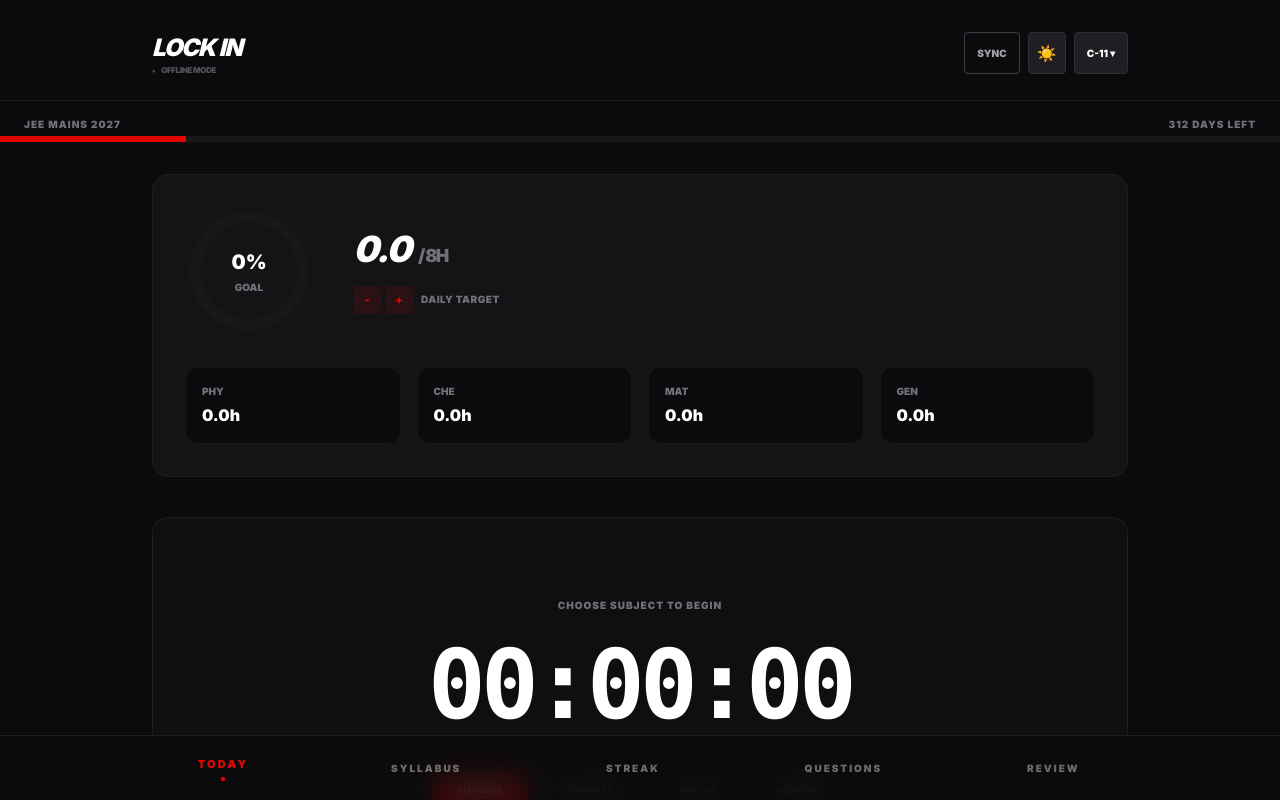
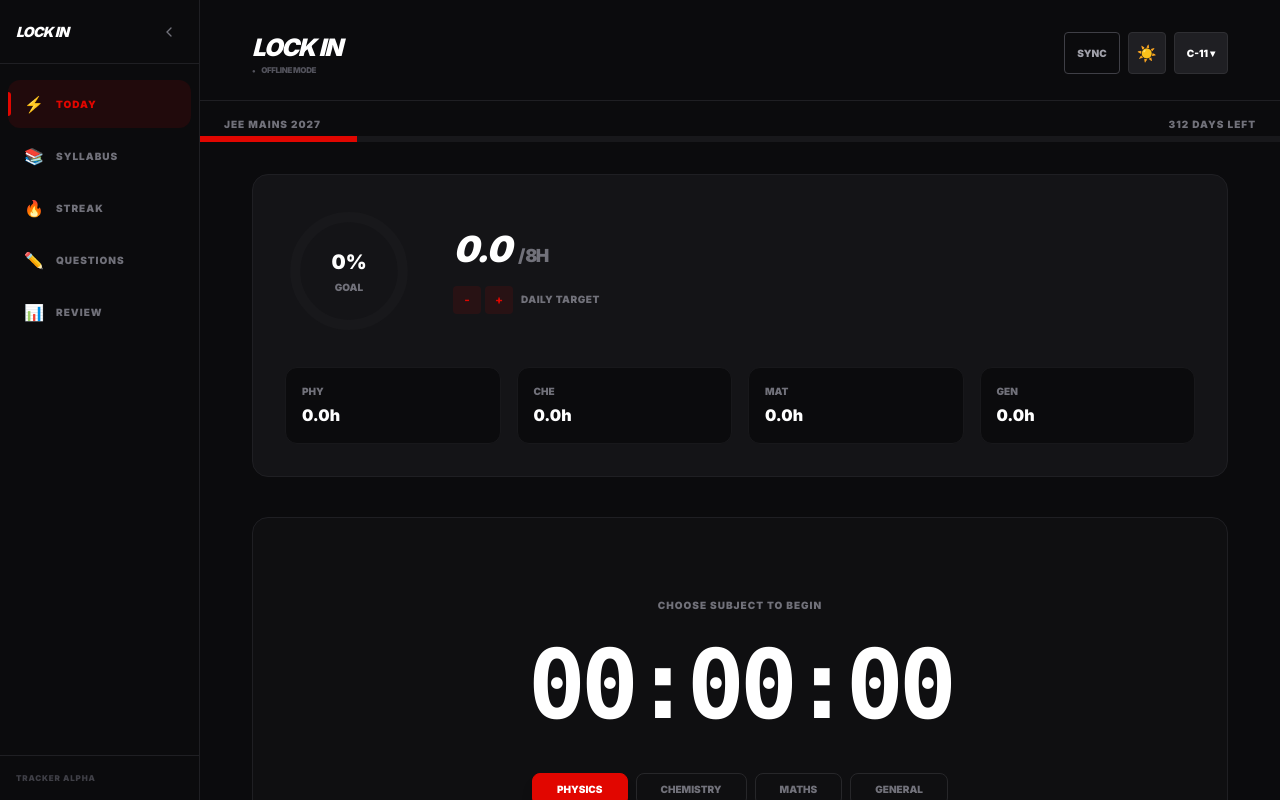
Before and after one commit to lockedinshreyash-netizen/tracker-alpha, a React (Vite) app: page / in a window 1280 px wide. Shown: the top 800 px of the page. Built offline with nearby package versions, Linux system fonts and the light colour scheme.

Commit message:
improved question tracking

```diff
--- a/App.tsx
+++ b/App.tsx
@@ -8,6 +8,7 @@ import { JEE_2027_DATE } from './constants';
 import QuestionsTab from './questions/QuestionsTab';
 import QuestionsBarChart from './review/QuestionsBarChart';
 import QuestionsHeatmap from './review/QuestionsHeatmap';
+import Sidebar from './Sidebar';
 
 // --- Supabase Configuration ---
 const SUPABASE_URL = 'https://ipwmgkctxkopuszkuebh.supabase.co';
@@ -1259,7 +1260,22 @@ const App: React.FC = () => {
   const isCurrentlyLockInActive = state.timer.isLockInActive;
 
   return (
-    <div className={`min-h-screen pb-24 relative selection:bg-[#E10600] selection:text-white transition-colors duration-300 ${isCurrentlyLockInActive ? 'bg-black' : (theme === 'dark' ? 'bg-[#0B0B0D] text-white' : 'bg-white text-black')}`}>
+    <div className={`min-h-screen relative selection:bg-[#E10600] selection:text-white transition-colors duration-300 ${isCurrentlyLockInActive ? 'bg-black' : (theme === 'dark' ? 'bg-[#0B0B0D] text-white' : 'bg-white text-black')}`}>
+      {!isCurrentlyLockInActive && (
+        <Sidebar activeTab={activeTab} onTabChange={handleTabChange} isLockInActive={isCurrentlyLockInActive} theme={theme} />
+      )}
+
+      <AuthModal
+        isOpen={isAuthModalOpen}
+        onClose={() => setIsAuthModalOpen(false)}
+        theme={theme}
+        onAuthSuccess={() => {
+          isInitialSyncDone.current = false;
+          setSyncStatus('syncing');
+        }}
+      />
+
+      <div className={`transition-all duration-300 ${isCurrentlyLockInActive ? '' : 'md:ml-[200px] pt-14 md:pt-0'}`}>
         {!isCurrentlyLockInActive && (
           <Header
             currentClass={state.currentClass}
@@ -1276,17 +1292,7 @@ const App: React.FC = () => {
           />
         )}
 
-      <AuthModal
-        isOpen={isAuthModalOpen}
-        onClose={() => setIsAuthModalOpen(false)}
-        theme={theme}
-        onAuthSuccess={() => {
-          isInitialSyncDone.current = false;
-          setSyncStatus('syncing');
-        }}
-      />
-
-      <main className={`max-w-5xl mx-auto w-full relative z-20 ${isCurrentlyLockInActive ? 'p-0' : 'px-4 md:px-6 py-8'}`}>
+        <main className={`max-w-5xl mx-auto w-full relative z-20 ${isCurrentlyLockInActive ? 'p-0' : 'px-4 md:px-6 py-8 pb-16'}`}>
           {activeTab === 'Today' && (
             <TodayTab
               state={state}
@@ -1332,8 +1338,7 @@ const App: React.FC = () => {
             />
           )}
         </main>
-
-      <Navbar activeTab={activeTab} onTabChange={handleTabChange} isLockInActive={isCurrentlyLockInActive} theme={theme} />
+      </div>
     </div>
   );
 };
--- /dev/null
+++ b/Sidebar.tsx
@@ -0,0 +1,147 @@
+import React, { useState } from 'react';
+import { TabType } from '../types';
+
+interface Props {
+  activeTab: TabType;
+  onTabChange: (tab: TabType) => void;
+  isLockInActive: boolean;
+  theme: 'dark' | 'light';
+}
+
+const TAB_ICONS: Record<TabType, string> = {
+  Today: '⚡',
+  Syllabus: '📚',
+  Streak: '🔥',
+  Questions: '✏️',
+  Review: '📊',
+};
+
+const Sidebar: React.FC<Props> = ({ activeTab, onTabChange, isLockInActive, theme }) => {
+  const [collapsed, setCollapsed] = useState(false);
+  const [mobileOpen, setMobileOpen] = useState(false);
+
+  if (isLockInActive) return null;
+
+  const tabs: TabType[] = ['Today', 'Syllabus', 'Streak', 'Questions', 'Review'];
+  const dark = theme === 'dark';
+
+  const handleTabClick = (tab: TabType) => {
+    onTabChange(tab);
+    setMobileOpen(false);
+  };
+
+  return (
+    <>
+      {/* Mobile top bar */}
+      <div className={`md:hidden fixed top-0 left-0 right-0 z-50 flex items-center justify-between px-4 h-14 border-b backdrop-blur-md ${dark ? 'bg-[#0B0B0D]/90 border-[#1F1F23]' : 'bg-white/90 border-zinc-200'}`}>
+        <button
+          onClick={() => setMobileOpen(!mobileOpen)}
+          className={`p-2 rounded-lg transition-all ${dark ? 'text-zinc-400 hover:text-white hover:bg-zinc-800' : 'text-zinc-500 hover:text-black hover:bg-zinc-100'}`}
+        >
+          <svg width="20" height="20" viewBox="0 0 24 24" fill="none" stroke="currentColor" strokeWidth="2" strokeLinecap="round">
+            {mobileOpen ? (
+              <><line x1="18" y1="6" x2="6" y2="18"/><line x1="6" y1="6" x2="18" y2="18"/></>
+            ) : (
+              <><line x1="3" y1="6" x2="21" y2="6"/><line x1="3" y1="12" x2="21" y2="12"/><line x1="3" y1="18" x2="21" y2="18"/></>
+            )}
+          </svg>
+        </button>
+        <span className={`text-[10px] font-black uppercase tracking-[0.3em] ${dark ? 'text-zinc-400' : 'text-zinc-500'}`}>
+          {activeTab}
+        </span>
+        <div className="w-8" />
+      </div>
+
+      {/* Mobile overlay */}
+      {mobileOpen && (
+        <div
+          className="md:hidden fixed inset-0 z-40 bg-black/60 backdrop-blur-sm"
+          onClick={() => setMobileOpen(false)}
+        />
+      )}
+
+      {/* Sidebar */}
+      <aside
+        className={`fixed top-0 left-0 h-full z-50 flex flex-col transition-all duration-300 ease-out
+          ${dark ? 'bg-[#0B0B0D] border-r border-[#1F1F23]' : 'bg-white border-r border-zinc-200 shadow-lg'}
+          ${collapsed ? 'w-[60px]' : 'w-[200px]'}
+          ${mobileOpen ? 'translate-x-0' : '-translate-x-full md:translate-x-0'}
+        `}
+      >
+        {/* Logo + Collapse Toggle */}
+        <div className={`flex items-center h-16 px-4 border-b ${dark ? 'border-[#1F1F23]' : 'border-zinc-200'}`}>
+          {!collapsed && (
+            <span className={`text-sm font-black tracking-tighter italic flex-1 ${dark ? 'text-white' : 'text-black'}`}>
+              LOCK IN
+            </span>
+          )}
+          <button
+            onClick={() => setCollapsed(!collapsed)}
+            className={`hidden md:flex p-1.5 rounded-md transition-all ${collapsed ? 'mx-auto' : ''} ${dark ? 'text-zinc-500 hover:text-white hover:bg-zinc-800' : 'text-zinc-400 hover:text-black hover:bg-zinc-100'}`}
+          >
+            <svg width="16" height="16" viewBox="0 0 24 24" fill="none" stroke="currentColor" strokeWidth="2" strokeLinecap="round">
+              {collapsed ? (
+                <><line x1="3" y1="6" x2="21" y2="6"/><line x1="3" y1="12" x2="21" y2="12"/><line x1="3" y1="18" x2="21" y2="18"/></>
+              ) : (
+                <><polyline points="15 18 9 12 15 6"/></>
+              )}
+            </svg>
+          </button>
+        </div>
+
+        {/* Nav Items */}
+        <nav className="flex-1 flex flex-col gap-1 px-2 py-4">
+          {tabs.map(tab => {
+            const isActive = activeTab === tab;
+            return (
+              <button
+                key={tab}
+                onClick={() => handleTabClick(tab)}
+                className={`flex items-center gap-3 rounded-xl transition-all duration-200 group relative
+                  ${collapsed ? 'justify-center px-2 py-3' : 'px-4 py-3'}
+                  ${isActive
+                    ? (dark ? 'bg-[#E10600]/10 text-[#E10600]' : 'bg-[#E10600]/10 text-[#E10600]')
+                    : (dark ? 'text-zinc-500 hover:text-white hover:bg-[#1F1F23]' : 'text-zinc-400 hover:text-black hover:bg-zinc-100')
+                  }
+                `}
+              >
+                {/* Active indicator */}
+                {isActive && (
+                  <div className="absolute left-0 top-1/2 -translate-y-1/2 w-[3px] h-6 bg-[#E10600] rounded-r-full" />
+                )}
+
+                <span className="text-base flex-shrink-0">{TAB_ICONS[tab]}</span>
+
+                {!collapsed && (
+                  <span className={`text-[10px] font-black uppercase tracking-widest whitespace-nowrap ${isActive ? 'text-[#E10600]' : ''}`}>
+                    {tab}
+                  </span>
+                )}
+
+                {/* Tooltip on collapsed */}
+                {collapsed && (
+                  <div className={`absolute left-full ml-2 px-3 py-1.5 rounded-lg text-[10px] font-black uppercase tracking-widest whitespace-nowrap opacity-0 group-hover:opacity-100 pointer-events-none transition-opacity z-50 ${dark ? 'bg-zinc-800 text-white' : 'bg-zinc-900 text-white'}`}>
+                    {tab}
+                  </div>
+                )}
+              </button>
+            );
+          })}
+        </nav>
+
+        {/* Bottom accent */}
+        <div className={`px-4 py-4 border-t ${dark ? 'border-[#1F1F23]' : 'border-zinc-200'}`}>
+          {!collapsed ? (
+            <p className={`text-[8px] font-black uppercase tracking-widest ${dark ? 'text-zinc-700' : 'text-zinc-300'}`}>
+              Tracker Alpha
+            </p>
+          ) : (
+            <div className="w-2 h-2 rounded-full bg-[#E10600] mx-auto" />
+          )}
+        </div>
+      </aside>
+    </>
+  );
+};
+
+export default Sidebar;
--- a/questions/QuestionsTab.tsx
+++ b/questions/QuestionsTab.tsx
@@ -16,41 +16,41 @@ interface Props {
 
 const QuestionsTab: React.FC<Props> = ({ questionTracking, onUpdateTracking, onLogQuestions, theme }) => {
   return (
-    <div className="space-y-6 md:space-y-8 animate-in fade-in slide-in-from-bottom-4 duration-500 pb-12">
-      {/* Section 1: Questions Solved Today */}
+    <div className="space-y-8 md:space-y-10 animate-in fade-in slide-in-from-bottom-4 duration-500 pb-16">
+      {/* 1. TODAY — Primary action area */}
       <TodayQuestionsSection
         questionTracking={questionTracking}
         onLogQuestions={onLogQuestions}
         theme={theme}
       />
 
-      {/* Section 2: Weekly Goal Setup */}
+      {/* 2. Weekly Progress */}
+      <WeeklyProgressSection
+        questionTracking={questionTracking}
+        theme={theme}
+      />
+
+      {/* 3. Today's Target Breakdown + Feedback */}
+      <TodayTargetSection
+        questionTracking={questionTracking}
+        theme={theme}
+      />
+
+      {/* 4. Goal Controls (compact) */}
       <QuestionGoalSection
         questionTracking={questionTracking}
         onUpdateTracking={onUpdateTracking}
         theme={theme}
       />
 
-      {/* Section 3: Weekly Progress */}
-      <WeeklyProgressSection
-        questionTracking={questionTracking}
-        theme={theme}
-      />
-
-      {/* Section 4 + 5: Today's Target + Adaptive Feedback */}
-      <TodayTargetSection
-        questionTracking={questionTracking}
-        theme={theme}
-      />
-
-      {/* Section 6: Weak Subject Boost */}
+      {/* 5. Weak Subject (minimal) */}
       <WeakSubjectSection
         questionTracking={questionTracking}
         onUpdateTracking={onUpdateTracking}
         theme={theme}
       />
 
-      {/* Section 7: Subject Breakdown */}
+      {/* 6. Subject Breakdown */}
       <SubjectBreakdown
         questionTracking={questionTracking}
         theme={theme}
```
Also changed, not shown: questions/TodayQuestionsSection.tsx (+34 -45 lines), questions/utils.ts (+39 -7 lines). Lines whose indentation alone changed are shown as unchanged.
